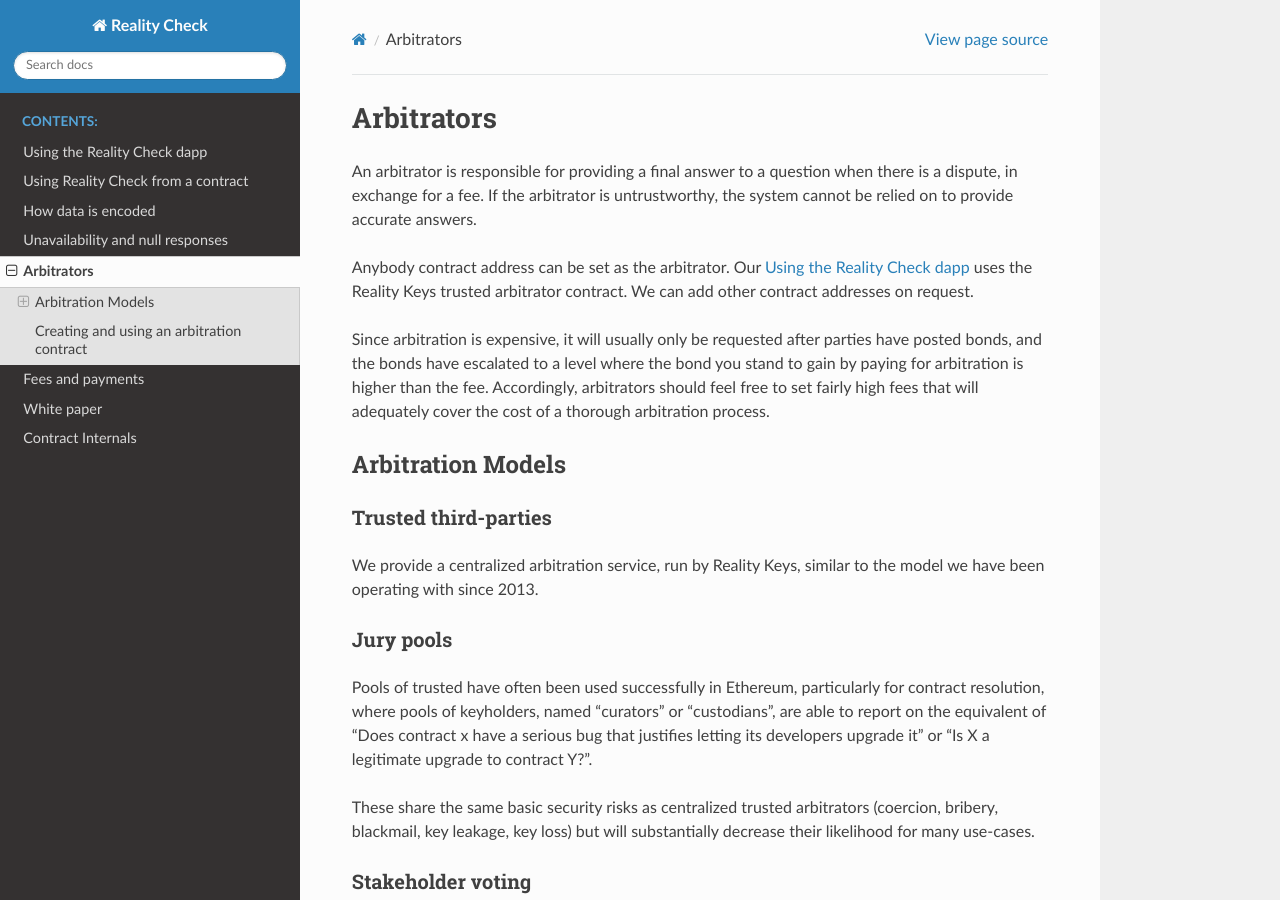
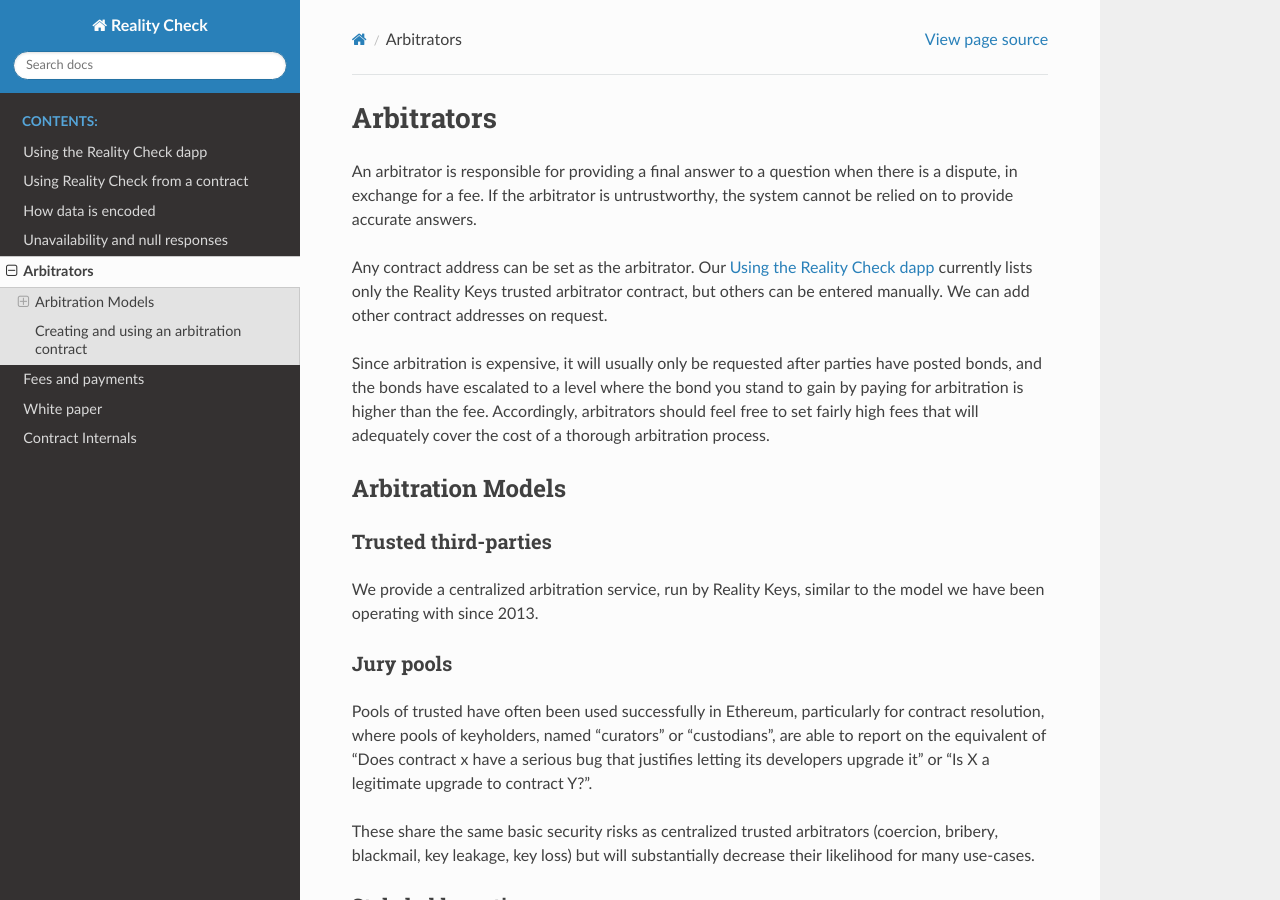
Before and after one commit to realitio/realitio-dapp, a Sphinx documentation site: the page built from docs/arbitrators.rst, in a window 1280 px wide and 900 px high. Built offline with Sphinx 7.4.7 and the Read the Docs theme 2.0.0, drawn with Linux system fonts in a browser that asks for light colours.

Commit message:
clarify other arbitration usage

```diff
--- a/docs/arbitrators.rst
+++ b/docs/arbitrators.rst
@@ -8,7 +8,7 @@ Arbitrators
 
 An arbitrator is responsible for providing a final answer to a question when there is a dispute, in exchange for a fee. If the arbitrator is untrustworthy, the system cannot be relied on to provide accurate answers.
 
-Anybody contract address can be set as the arbitrator. Our :doc:`dapp` uses the Reality Keys trusted arbitrator contract. We can add other contract addresses on request.
+Any contract address can be set as the arbitrator. Our :doc:`dapp` currently lists only the Reality Keys trusted arbitrator contract, but others can be entered manually. We can add other contract addresses on request.
 
 Since arbitration is expensive, it will usually only be requested after parties have posted bonds, and the bonds have escalated to a level where the bond you stand to gain by paying for arbitration is higher than the fee. Accordingly, arbitrators should feel free to set fairly high fees that will adequately cover the cost of a thorough arbitration process.
 
```
